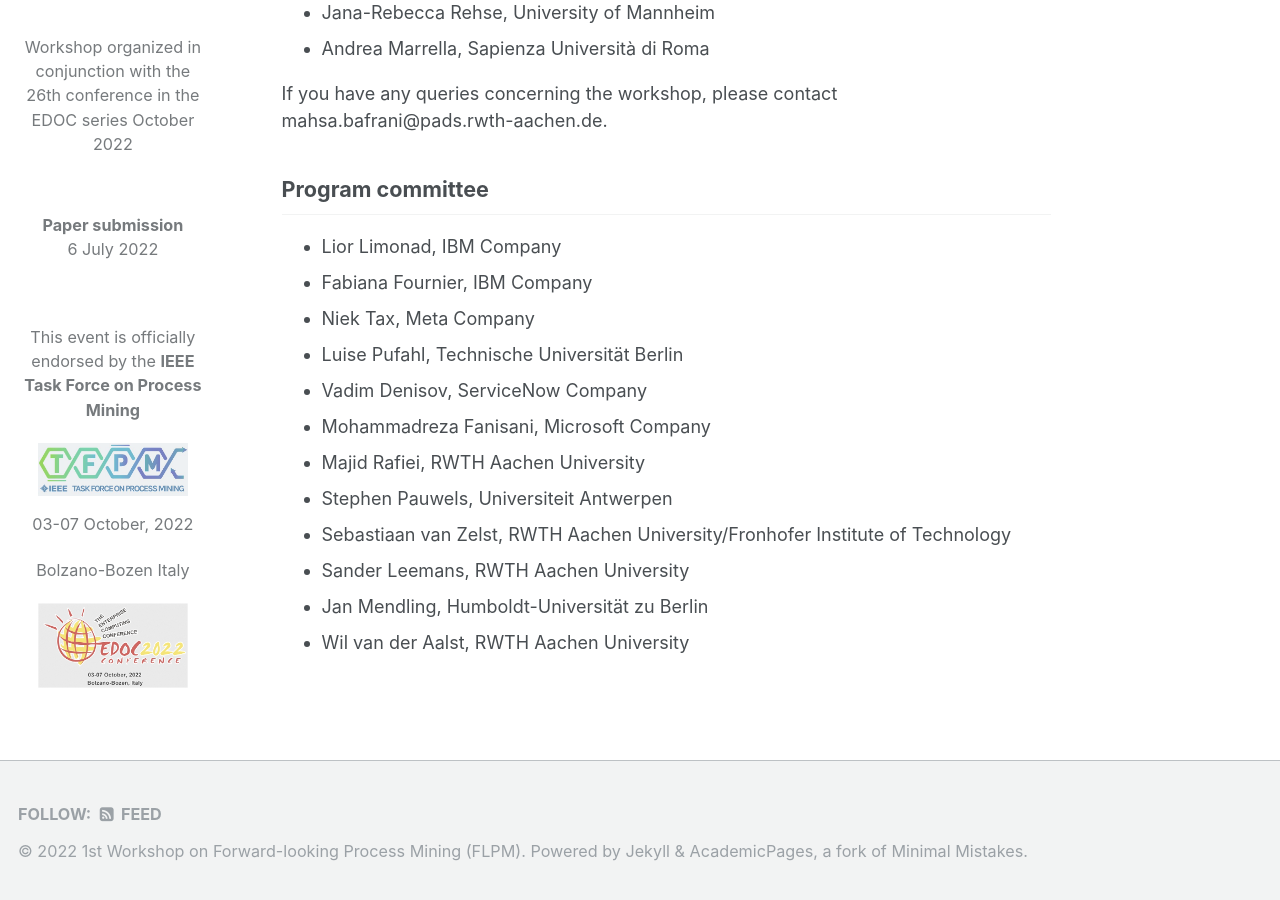
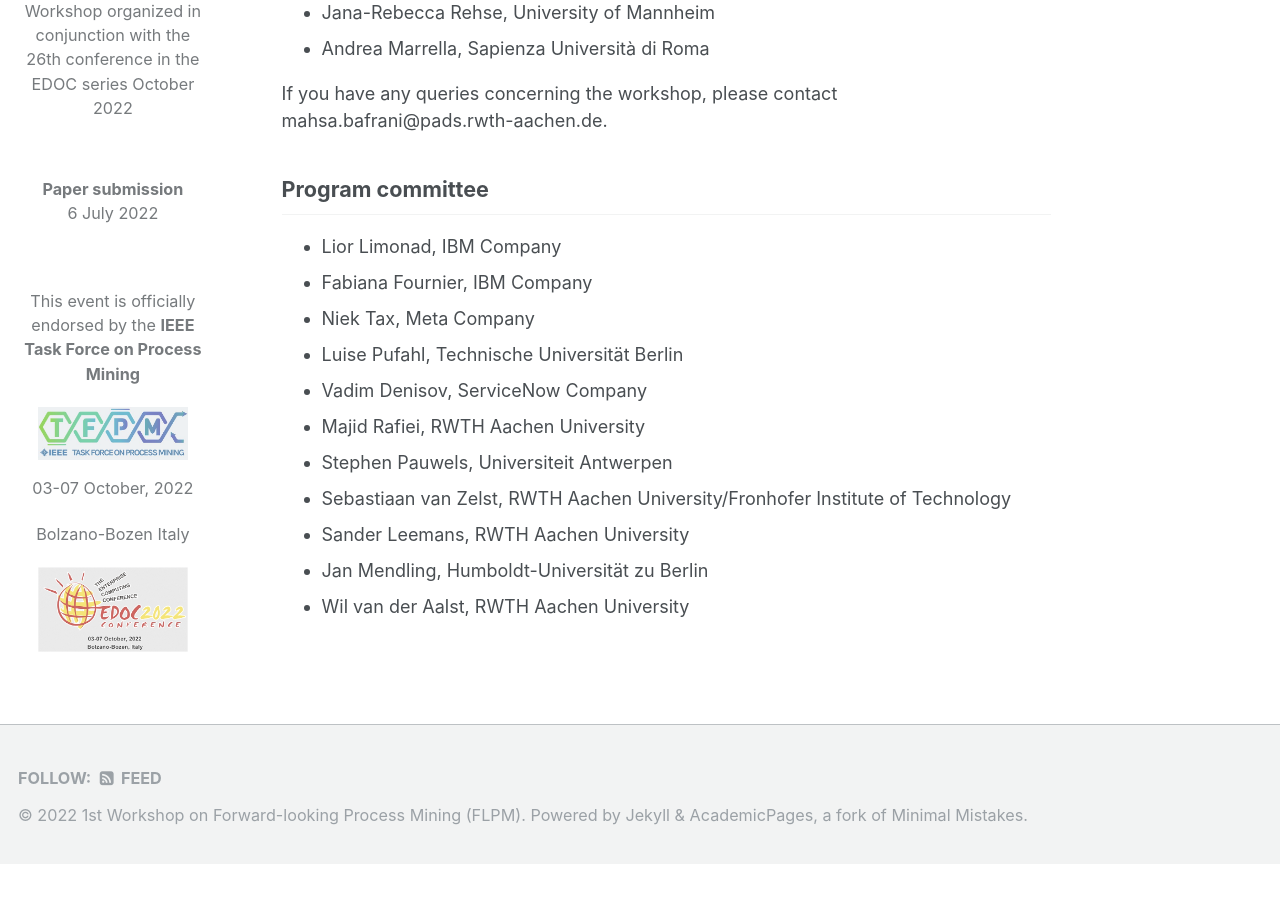
Before and after one commit to flpm-workshop/flpm-workshop.github.io, a Jekyll site: the page built from _pages/about.md, in a window 1280 px wide and 900 px high, scrolled down 1648 px. Built offline with Jekyll 4.4.1, drawn with Linux system fonts in a browser that asks for light colours; after the commit the page ends 2512 px from its top, so only the background shows below that.

Commit message:
Update about.md

```diff
--- a/_pages/about.md
+++ b/_pages/about.md
@@ -49,7 +49,6 @@ If you have any queries concerning the workshop, please contact mahsa.bafrani@pa
 * Niek Tax, Meta Company
 *	Luise Pufahl, Technische Universität Berlin
 *	Vadim Denisov, ServiceNow Company
-*	Mohammadreza Fanisani, Microsoft Company
 *	Majid Rafiei, RWTH Aachen University
 *	Stephen Pauwels, Universiteit Antwerpen
 *	Sebastiaan van Zelst, RWTH Aachen University/Fronhofer Institute of Technology
```
